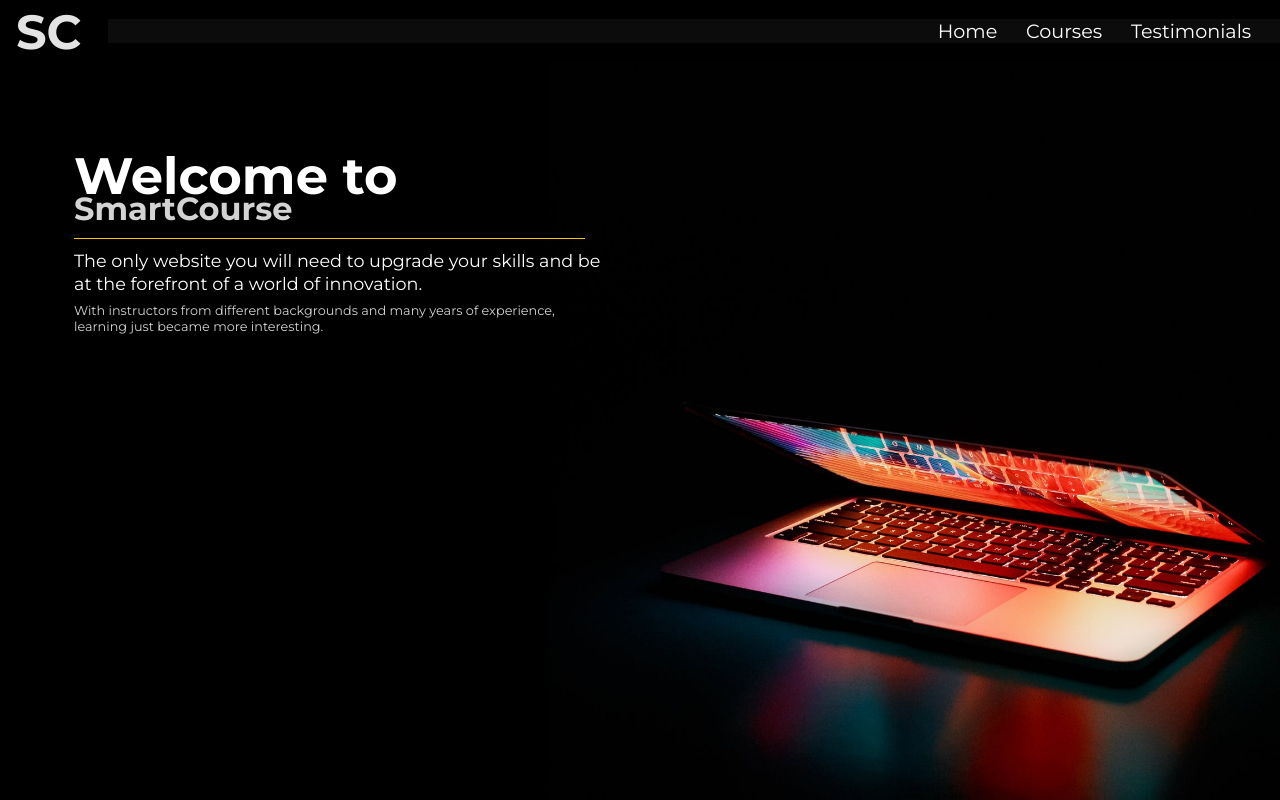
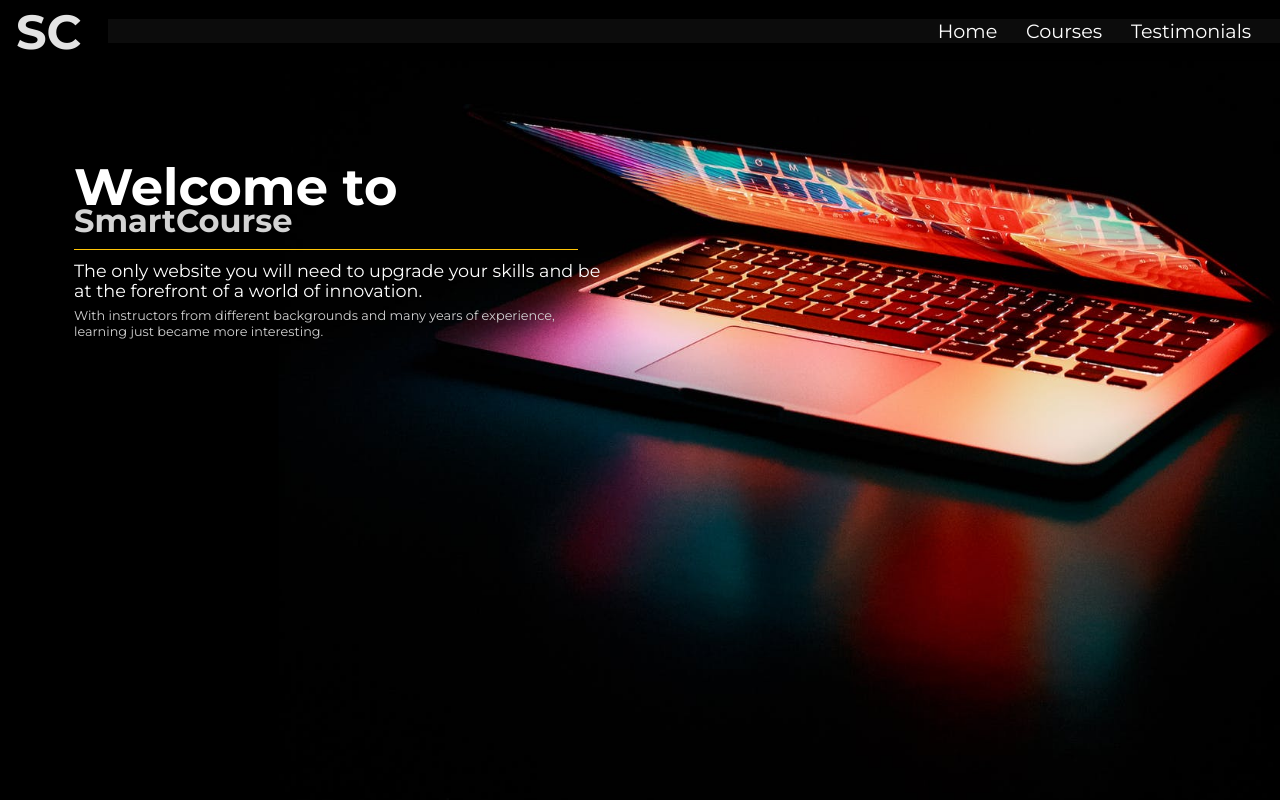
Before and after one commit to Namonaki0/SmartCourse, a plain HTML site: page index.html in a window 1280 px wide. Shown: the top 800 px of the page. Drawn offline with Linux system fonts and the light colour scheme.

Commit message:
changes to hero section

```diff
--- a/CSS/index-partials/_main.css
+++ b/CSS/index-partials/_main.css
@@ -11,10 +11,10 @@ body {
 }
 
 .hero-img-wrapper {
-  width: 80%;
+  width: 90%;
   position: absolute;
-  bottom: -150px;
-  right: -100px;
+  transform: translate(20%, -60%);
+  margin-top: 1rem;
 }
 
 .hero-wrapper img {
@@ -27,7 +27,7 @@ body {
   display: flex;
   flex-direction: column;
   justify-content: flex-end;
-  line-height: 1.4rem;
+  line-height: 1.2rem;
   padding: 2rem 1rem;
   margin: 10px;
   margin-top: 1rem;
@@ -49,7 +49,8 @@ body {
   margin-top: 0;
   margin-bottom: 0.5rem;
   line-height: 2.1rem;
-  font-size: clamp(2.5rem, 4vw, 3.5rem);
+  font-size: clamp(2.5rem, 4vw, 8vw);
+  /* font-size: 10vw; */
 }
 
 .hero-message span {
@@ -78,6 +79,10 @@ body {
 /*? MOBILE */
 
 @media (min-width: 400px) {
+   /* .hero-img-wrapper {
+     width: 100%;
+   } */
+
   .hero-message p {
     margin-top: 0.5rem;
   }
@@ -86,10 +91,14 @@ body {
 /*? ----- */
 
 @media (min-width: 520px) {
-  .hero-img-wrapper {
+  /* .hero-img-wrapper {
     width: 80%;
     bottom: -200px;
-  }
+  } */
+
+   .hero-message {
+     width: 60%;
+   }
 
   .hero-message p {
     margin-top: 0.5rem;
@@ -99,24 +108,23 @@ body {
 /*? ----- */
 
 @media (min-width: 600px) {
-  .hero-img-wrapper {
-    width: 80%;
-  }
+  /* .hero-img-wrapper {
+    width: 70%;
+  } */
 }
 
 /*? MOBILE - LANDSCAPE */
 
 @media (min-width: 700px) {
-  .hero-img-wrapper {
+  /* .hero-img-wrapper {
     width: 80%;
     position: absolute;
-    bottom: -250px;
-    right: -100px;
-  }
+    bottom: -300px;
+  } */
 
   .hero-message {
-    margin-top: 2.5rem;
-    width: clamp(600px, 90vw, 600px);
+    margin-top: 1.8rem;
+    width: 50%;
   }
 
   .hero-message h2 {
@@ -127,12 +135,12 @@ body {
 /*? TABLET */
 
 @media (min-width: 750px) {
-  .hero-img-wrapper {
-    width: 65%;
+  /* .hero-img-wrapper {
+    width: 90%;
     position: absolute;
     bottom: -300px;
     right: -100px;
-  }
+  } */
   .hero-message p {
     font-size: 1.1rem;
   }
@@ -141,12 +149,16 @@ body {
 /*? TABLET - LANDSCAPE */
 
 @media (min-width: 1000px) {
+    /* .hero-img-wrapper {
+      bottom: -500px;
+      right: -150px;
+    } */
 }
 
 /*? DESKTOP */
 
 @media (min-width: 1200px) {
-  .hero-message {
+  /* .hero-message {
     margin-top: 1.1rem;
-  }
+  } */
 }
--- a/JS/courseTemplate.js
+++ b/JS/courseTemplate.js
@@ -9,8 +9,6 @@ const courseDetails = courseOutputWrapper.querySelector("p");
 const closeBtn = courseOutputWrapper.querySelector(".close-btn");
 const bottomDetails = document.querySelector(".bottom-details");
 const instructorDetails = bottomDetails.querySelectorAll("span");
-
-console.log(courseCtaAll);
 
 //? COURSE INFORMATION
 const courseInfo = [
--- a/JS/index.js
+++ b/JS/index.js
@@ -1,28 +1,3 @@
-// //? COUNTDOWN
-
-let futureDate = new Date("Apr 20, 2021 22:12:50").getTime();
-let counter = document.querySelector("#counter");
-
-function tellTime() {
-  let now = new Date().getTime();
-
-  let distance = futureDate - now;
-
-  let days = Math.floor(distance / (1000 * 60 * 60 * 24));
-  let hours = Math.floor((distance % (1000 * 60 * 60 * 24)) / (1000 * 60 * 60));
-  let minutes = Math.floor((distance % (1000 * 60 * 60)) / (1000 * 60));
-  let seconds = Math.floor((distance % (1000 * 60)) / 1000);
-
-  counter.innerHTML = `<div class="promo-countdown"><span class="hurry-message">Hurry up! promotion ends in </span><br/> ${days} Days ${hours} Hours ${minutes} Minutes ${seconds} Seconds</div>`;
-
-  if (distance < 0) {
-    clearInterval(tellTime);
-    counter.innerHTML = `<div class="promo-finished">this promotion is now finished</div>`;
-  }
-}
-
-setInterval(tellTime, 1000);
-
 //? MENU
 
 const open = document.querySelector(".open-menu");
```
Also changed, not shown: JS/countdownPromo.js (added, +24 -0 lines), courses.html (+2 -1 lines).
